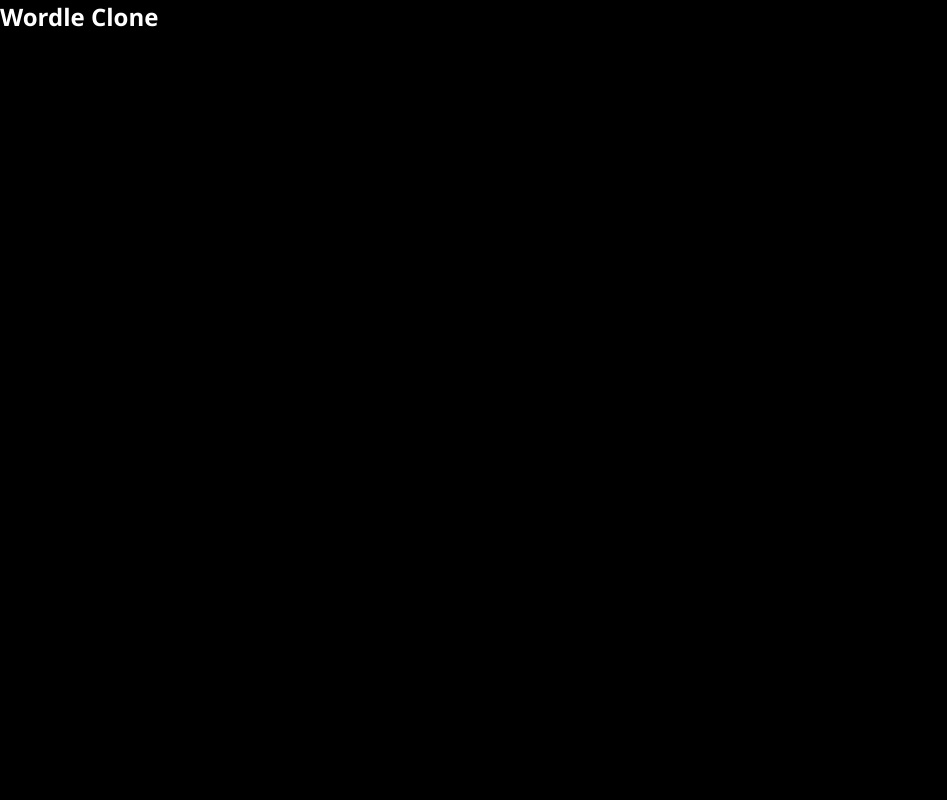
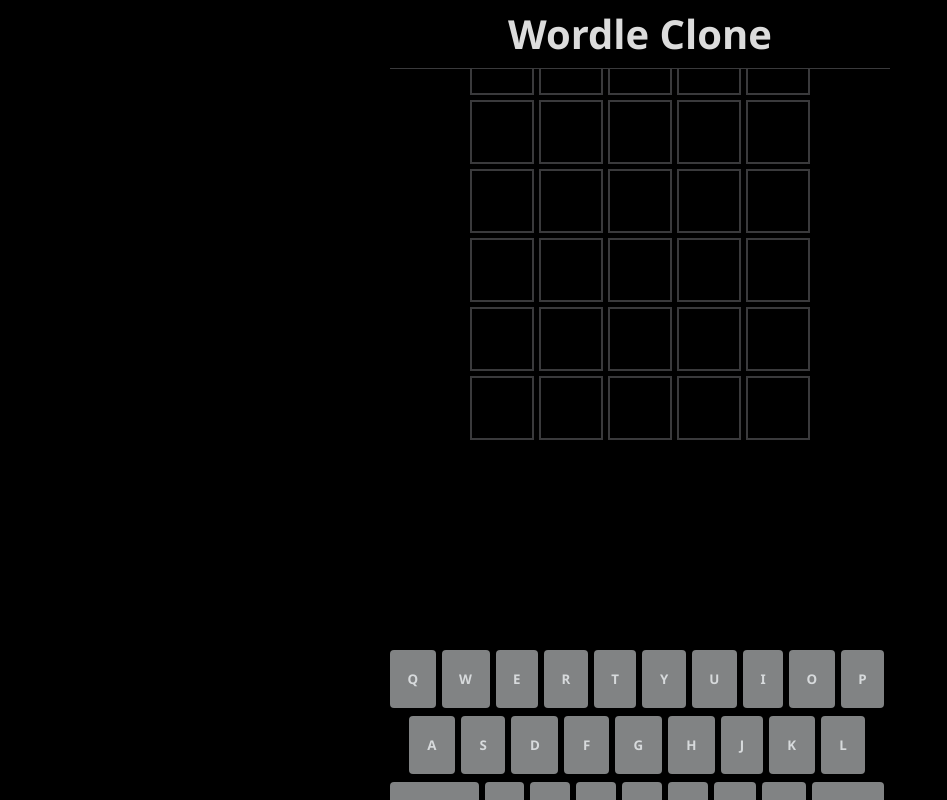
Before and after one commit to ngrosso1/wordle_clone, a plain HTML site: page index.html in a window 1280 px wide. Shown: the whole page, without its empty margins (0-947 px from the left). Drawn offline with Linux system fonts and the light colour scheme.

Commit message:
added letters and boxes

```diff
--- a/css/main.css
+++ b/css/main.css
@@ -14,17 +14,94 @@ html, body{
     height: 100%;
     width: 100%;
     position: relative;
+    align-items: center;
+    flex-direction: column;
 }
 
 header {
-    boarder-bottom: 1px solid rgb(58, 58, 60);
+    border-bottom: 1px solid rgb(58, 58, 60);
 }
 
 .wordle_title {
-    color: white;
-    font-size: 1.5em;
+    color: gainsboro;
+    font-size: 2.5em;
     font-weight: bold;
-    margin: 0;
+    margin: 0.4rem 0 0.4rem 0;
+    text-align: center;
+    font-family: 'Segoe UI', Tahoma, Geneva, Verdana, sans-serif;
+}
+
+#wordle_game {
+    display: flex;
+    flex-direction: column;
+    height: 100%;
+    width: 100%;
+    max-width: 500px;
+}
+
+#board_container{
+    display: flex;
+    flex-direction: column;
+    align-items: center;
+    justify-content: center;
+    flex-grow: 1;
+    overflow: hidden;
+}
+
+#board {
+    display: grid;
+    grid-template-columns: repeat(5, 1fr);
+    grid-gap: 5px;
+    padding: 10px;
+    box-sizing: boarder-box;
+}
+
+.squares {
+    border: 2px solid rgb(58, 58, 60);
+    min-width: 60px;
+    min-height: 60px;
+    font-size: 2rem;
+    font-weight: bold;
+    color: gainsboro;
+    text-transform: uppercase;
+    display: flex;
+    justify-content: center;
+    align-items: center;
+}
+
+#keyboard_container{
+    height: 200px;
+    width: 100%;
+    padding-top: 200px;
+}
+
+.keys {
+    display: flex;
+    width: 100%;
+    margin: 0 auto 8px;
+    touch-action: manipulation;
+}
+
+.keys button {
+    font-family: inherit;
+    font-weight: bold;
+    border: 0;
     padding: 0;
-    text-align: center;
+    height: 58px;
+    cursor: pointer;
+    background-color: rgb(129, 131, 132);
+    color: rgb(215, 218, 220);
+    flex-grow: 1;
+    text-transform: uppercase;
+    margin-right: 6px;
+    border-radius: 4px;
+    user-select: none;
 }
+
+.keys button.wide_button {
+    flex-grow: 1.5;
+}
+
+.spacer_half {
+    flex-grow: 0.5;
+}
--- a/index.html
+++ b/index.html
@@ -14,6 +14,48 @@
             <header>
                 <h1 class="wordle_title">Wordle Clone</h1>
             </header>
+            <div id="board_container">
+                <div id="board">
+                </div>
+                <div id="keyboard_container">
+                    <div class="keys">
+                        <button data-key="q">q</button>
+                        <button data-key="w">w</button>
+                        <button data-key="e">e</button>
+                        <button data-key="r">r</button>
+                        <button data-key="t">t</button>
+                        <button data-key="y">y</button>
+                        <button data-key="u">u</button>
+                        <button data-key="i">i</button>
+                        <button data-key="o">o</button>
+                        <button data-key="p">p</button>
+                    </div>
+                    <div class="keys">
+                        <div class="spacer_half"></div>
+                        <button data-key="a">a</button>
+                        <button data-key="s">s</button>
+                        <button data-key="d">d</button>
+                        <button data-key="f">f</button>
+                        <button data-key="g">g</button>
+                        <button data-key="h">h</button>
+                        <button data-key="j">j</button>
+                        <button data-key="k">k</button>
+                        <button data-key="l">l</button>
+                        <div class="spacer_half"></div>
+                    </div>
+                    <div class="keys">
+                        <button data-key="enter" class="wide_button">Enter</button>
+                        <button data-key="z">z</button>
+                        <button data-key="x">x</button>
+                        <button data-key="c">c</button>
+                        <button data-key="v">v</button>
+                        <button data-key="b">b</button>
+                        <button data-key="n">n</button>
+                        <button data-key="m">m</button>
+                        <button data-key="del" class="wide_button">Del</button>
+                    </div>
+                </div>
+            </div>
         </div>
 </body>
 </html>
--- a/js/main.js
+++ b/js/main.js
@@ -0,0 +1,45 @@
+document.addEventListener("DOMContentLoaded", () => {
+    setUpSquares();
+    const keyz = document.querySelectorAll(".keys button");
+
+    let guessedWords = [[]];
+    let availableSpace = 1;
+
+    for (let i = 0; i < keyz.length; ++i) {
+        keyz[i].onclick = ({ target }) => {
+            const key = target.getAttribute("data-key");
+
+            updateGuessedWords(key);
+        };
+    }
+
+    function getCurrentWordsArr(){
+        const numbOfGuessedWords = guessedWords.length;
+        return guessedWords[numbOfGuessedWords - 1];
+    }
+
+    function updateGuessedWords(letter) {
+        const currentWordsArr = getCurrentWordsArr();
+        if (currentWordsArr && currentWordsArr.length < 5) {
+            currentWordsArr.push(letter);
+
+            const availableSpaceEl = document.getElementById(String(1));
+            availableSpace = availableSpace + 1;
+
+            availableSpaceEl.textContent = letter;
+        }
+    }
+
+    function setUpSquares() {
+        const game = document.getElementById("board");
+        for(let i = 0; i < 30; ++i){
+            let squares = document.createElement("div");
+            squares.classList.add("squares");
+            squares.setAttribute("id", i + 1);
+            game.appendChild(squares);
+        }
+
+    }
+
+
+})
```
